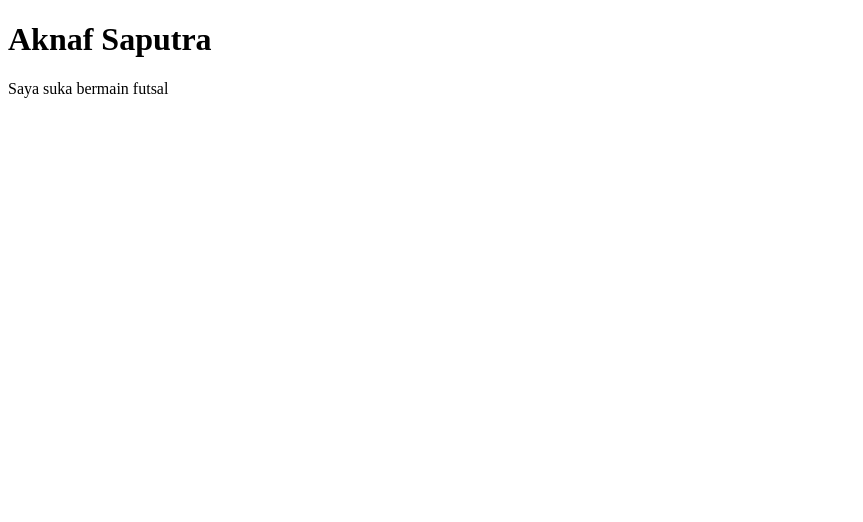
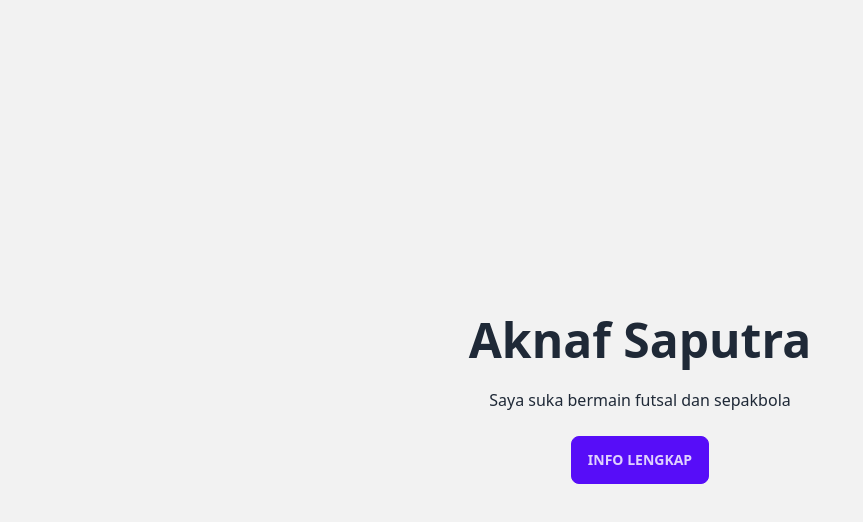
Before and after one commit to aknafff07/Profil, a plain HTML site: page index.html in a window 1280 px wide. Shown: the whole page, without its empty margins (0-863 px from the left). Drawn offline with nearby package versions, Linux system fonts and the light colour scheme.

Commit message:
index.html

```diff
--- a/index.html
+++ b/index.html
@@ -4,10 +4,19 @@
     <meta charset="UTF-8">
     <meta http-equiv="X-UA-Compatible" content="IE=edge">
     <meta name="viewport" content="width=device-width, initial-scale=1.0">
+    <link href="https://cdn.jsdelivr.net/npm/daisyui@3.9.2/dist/full.css" rel="stylesheet" type="text/css" />
+    <script src="https://cdn.tailwindcss.com"></script>
     <title>Document</title>
 </head>
 <body>
-    <h1>Aknaf Saputra</h1>
-    <p>Saya suka bermain futsal</p>
+    <div class="hero min-h-screen bg-base-200">
+      <div class="hero-content text-center">
+        <div class="max-w-md">
+          <h1 class="text-5xl font-bold">Aknaf Saputra</h1>
+          <p class="py-6">Saya suka bermain futsal dan sepakbola</p>
+          <button class="btn btn-primary">Info Lengkap</button>
+        </div>
+      </div>
+    </div>
 </body>
 </html>
```
